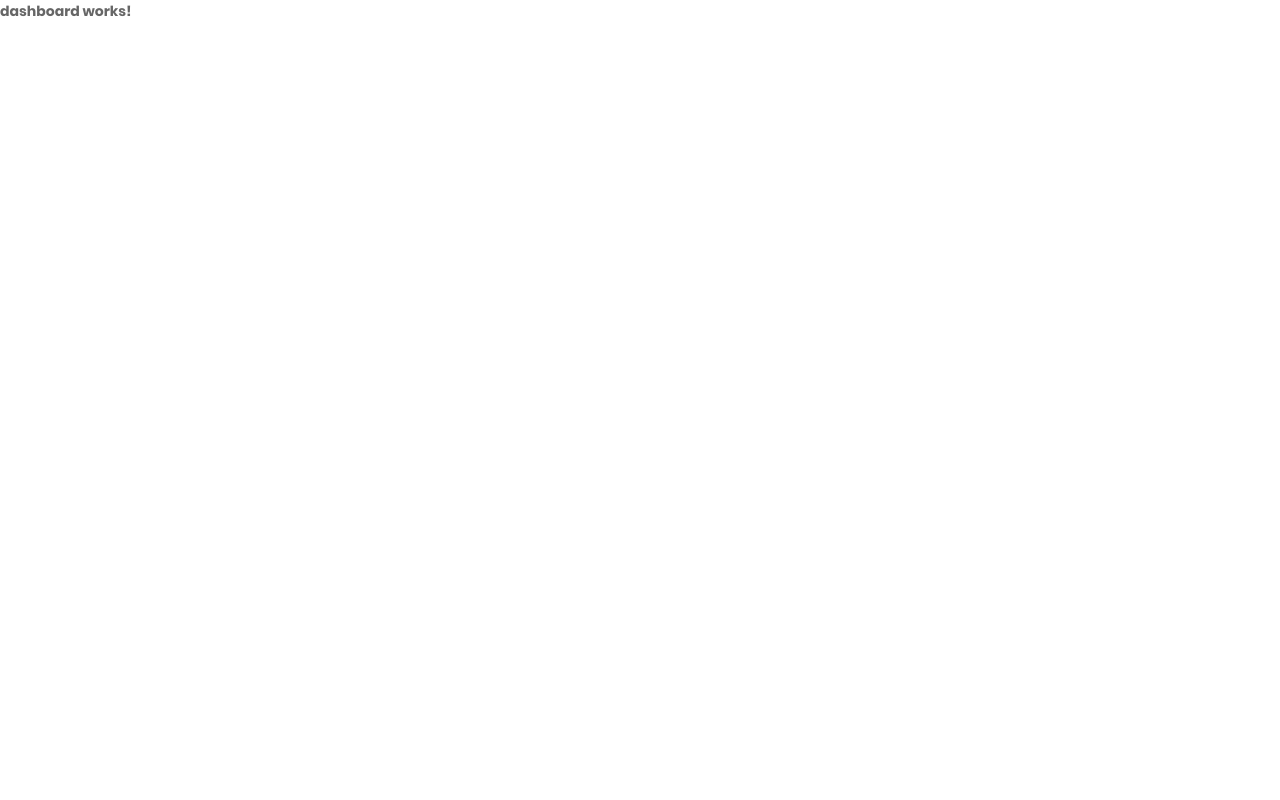
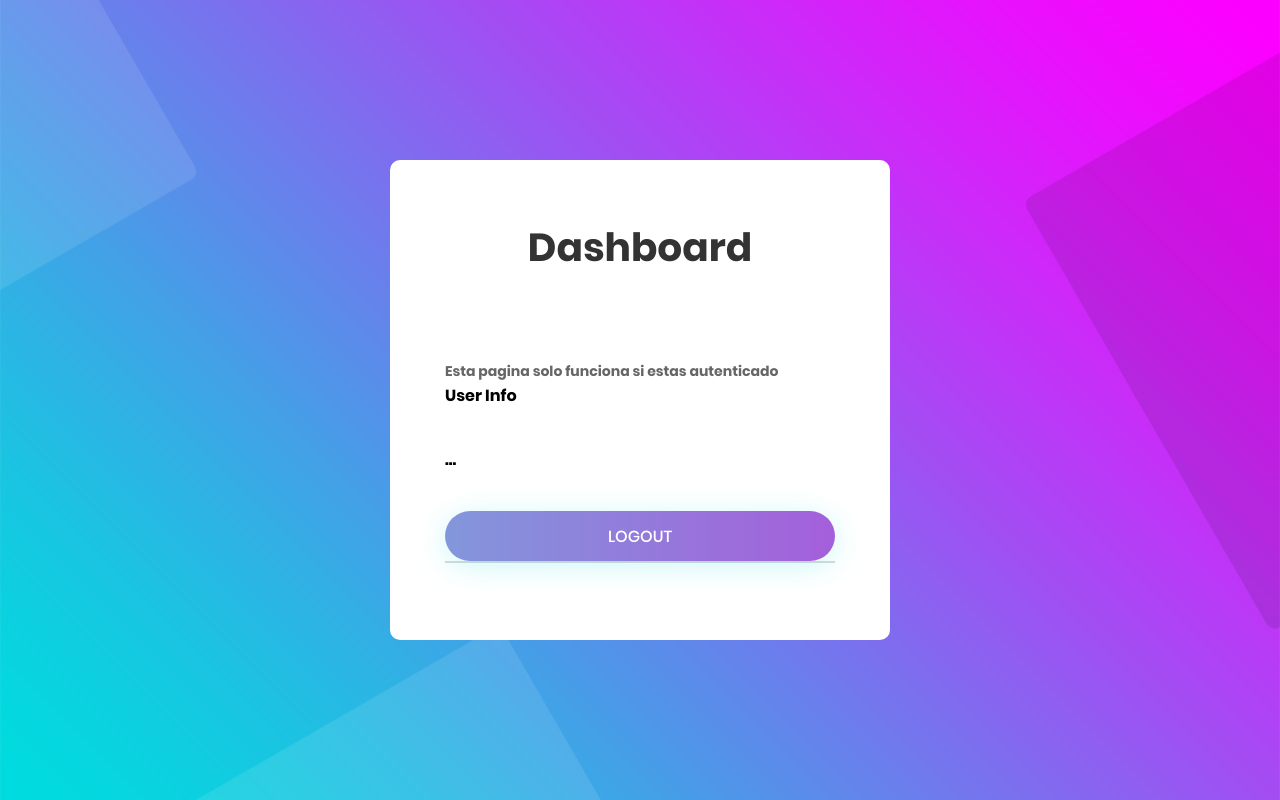
Before and after one commit to recover1988/MEAN-AuthApp, an Angular app: page /dashboard in a window 1280 px wide. Built offline with nearby package versions, Linux system fonts and the light colour scheme.

Commit message:
pantalla protegida

```diff
--- a/src/app/auth/pages/login/login.component.ts
+++ b/src/app/auth/pages/login/login.component.ts
@@ -1,5 +1,6 @@
 import { Component } from '@angular/core';
 import { FormBuilder, FormGroup, Validators } from '@angular/forms';
+import { Router } from '@angular/router';
 
 @Component({
   selector: 'app-login',
@@ -17,8 +18,11 @@ export class LoginComponent {
   login() {
 
     console.log(this.miFormulario.value);
-    console.log(this.miFormulario.valid);
+    this.router.navigateByUrl('/dashboard')
   }
 
-  constructor(private fb: FormBuilder) { }
+  constructor(
+    private fb: FormBuilder,
+    private router: Router,
+  ) { }
 }
--- a/src/app/auth/pages/register/register.component.ts
+++ b/src/app/auth/pages/register/register.component.ts
@@ -1,5 +1,6 @@
 import { Component } from '@angular/core';
 import { FormBuilder, FormGroup, Validators } from '@angular/forms';
+import { Router } from '@angular/router';
 
 @Component({
   selector: 'app-register',
@@ -9,15 +10,20 @@ import { FormBuilder, FormGroup, Validators } from '@angular/forms';
 })
 export class RegisterComponent {
   miFormulario: FormGroup = this.fb.group({
-    name: ['test1', [Validators.required]],
-    email: ['test1@test.com', [Validators.required, Validators.email]],
+    name: ['test12', [Validators.required]],
+    email: ['test12@test.com', [Validators.required, Validators.email]],
     password: ['123456', [Validators.required, Validators.minLength(6)]],
   })
 
   registro() {
     console.log(this.miFormulario.value)
     console.log(this.miFormulario.valid)
+
+    this.router.navigateByUrl('/dashboard')
   }
 
-  constructor(private fb: FormBuilder) { }
+  constructor(
+    private fb: FormBuilder,
+    private router: Router,
+  ) { }
 }
--- a/src/app/protected/dashboard/dashboard.component.html
+++ b/src/app/protected/dashboard/dashboard.component.html
@@ -1 +1,29 @@
-<p>dashboard works!</p>
+<div class="limiter">
+  <div
+    class="container-login100"
+    style="background-image: url('../../../../assets/images/bg-01.jpg')"
+  >
+    <div class="wrap-login100 p-l-55 p-r-55 p-t-65 p-b-54">
+      <div class="login100-form">
+        <h1 class="login100-form-title p-b-49">Dashboard</h1>
+        <div class="text-right p-t-8 p-b-31"></div>
+        <div class="wrap-input100 m-b-23">
+          <p>Esta pagina solo funciona si estas autenticado</p>
+
+          <h4>User Info</h4>
+          <div class="text-right p-t-8 p-b-31"></div>
+          <pre>...</pre>
+          <div class="text-right p-t-8 p-b-31"></div>
+          <div class="container-login100-form-btn">
+            <div class="wrap-login100-form-btn">
+              <div class="login100-form-bgbtn"></div>
+              <button class="login100-form-btn" (click)="logout()">
+                Logout
+              </button>
+            </div>
+          </div>
+        </div>
+      </div>
+    </div>
+  </div>
+</div>
--- a/src/app/protected/dashboard/dashboard.component.ts
+++ b/src/app/protected/dashboard/dashboard.component.ts
@@ -1,11 +1,17 @@
 import { Component } from '@angular/core';
+import { Router } from '@angular/router';
 
 @Component({
   selector: 'app-dashboard',
   templateUrl: './dashboard.component.html',
-  styles: [
-  ]
+  styles: []
 })
 export class DashboardComponent {
+  logout() {
 
+    this.router.navigateByUrl('/auth/login');
+  }
+
+
+  constructor(private router: Router) { }
 }
```
